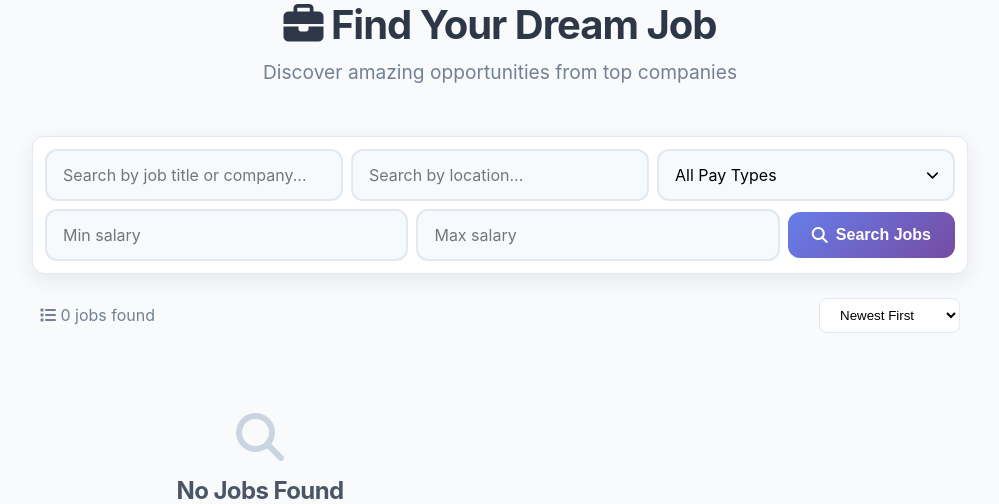
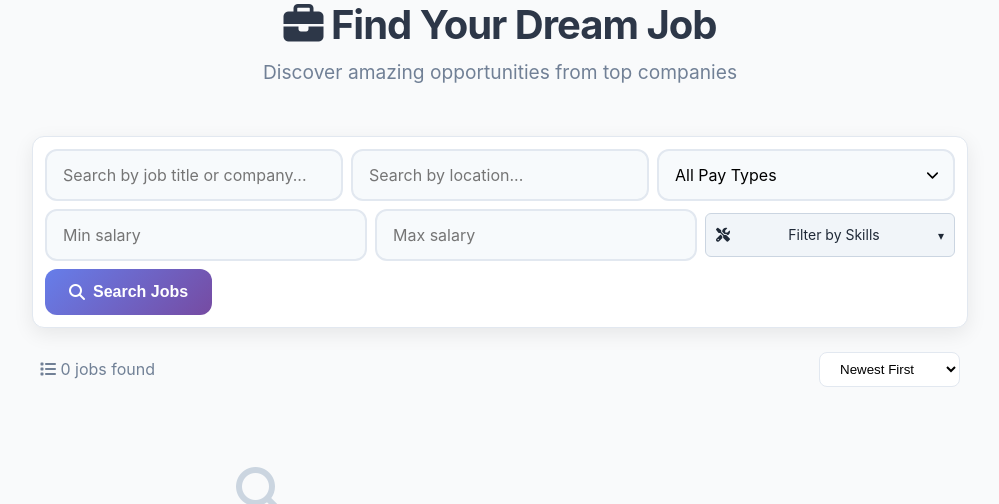
Before and after one commit to ntran306/GTJobSearch, a Django app: page /jobs/ in a window 1280 px wide. Shown: the part 150-654 px from the top of the page, without its empty margins (140-1139 px from the left). Run offline with Django 5.2, Linux system fonts and the light colour scheme; data that the repository does not hold is empty.

Commit message:
Working Skills Product

```diff
--- a/GTJobSearch/static/css/style.css
+++ b/GTJobSearch/static/css/style.css
@@ -1678,3 +1678,48 @@ footer {
     margin-bottom: 1.5rem;
     box-shadow: 0 1px 3px rgba(0,0,0,0.1);
 }
+.dropdown-checklist {
+  position: relative;
+  display: inline-block;
+  width: 250px;
+  font-size: 14px;
+}
+
+.dropdown-header {
+  background: #f1f5f9;
+  padding: 10px;
+  border: 1px solid #cbd5e1;
+  border-radius: 6px;
+  cursor: pointer;
+  display: flex;
+  justify-content: space-between;
+  align-items: center;
+}
+
+.dropdown-list {
+  display: none; /* hidden by default */
+  position: absolute;
+  background: white;
+  border: 1px solid #cbd5e1;
+  border-radius: 6px;
+  max-height: 200px;
+  overflow-y: auto;
+  margin-top: 4px;
+  width: 100%;
+  z-index: 10;
+  box-shadow: 0px 2px 6px rgba(0,0,0,0.1);
+}
+
+.dropdown-item {
+  display: block;
+  padding: 6px 10px;
+  cursor: pointer;
+}
+
+.dropdown-item:hover {
+  background: #f8fafc;
+}
+
+.dropdown-checklist .arrow {
+  font-size: 12px;
+}
--- a/accounts/models.py
+++ b/accounts/models.py
@@ -9,9 +9,10 @@ class JobSeekerProfile(models.Model):
         ('private', 'Visible to Me Only'),
     ]
 
+
     user = models.OneToOneField(User, on_delete=models.CASCADE)
     headline = models.CharField(max_length=255, blank=True)
-    skills = models.TextField(blank=True)
+    skills = models.ManyToManyField('jobs.Skill', blank=True, help_text="Select your skills")
     education = models.TextField(blank=True)
     work_experience = models.TextField(blank=True)
     links = models.URLField(blank=True, null=True)  # <-- make optional
--- a/accounts/templatetags/custom_filters.py
+++ b/accounts/templatetags/custom_filters.py
@@ -3,8 +3,17 @@ from django import template
 register = template.Library()
 
 @register.filter
-def split(value, delimiter=","):
-    """Split a string by delimiter and return a list."""
-    if value:
-        return [item.strip() for item in value.split(delimiter)]
-    return []
+def split(value, delimiter=','):
+    """
+    Split a string by delimiter, or return queryset items for many-to-many fields
+    """
+    # If it's a ManyRelatedManager (many-to-many field), return all items
+    if hasattr(value, 'all'):
+        return value.all()
+
+    # If it's a string, split it
+    if isinstance(value, str):
+        return value.split(delimiter)
+
+    # Otherwise return as-is
+    return value
--- a/jobs/templates/jobs/index.html
+++ b/jobs/templates/jobs/index.html
@@ -48,6 +48,22 @@
                 name="max_salary"
                 placeholder="Max salary"
                 value="{{ request.GET.max_salary }}">
+
+            <div class="dropdown-checklist">
+                <div class="dropdown-header" onclick="toggleDropdown()">
+                    <i class="fas fa-tools"></i> Filter by Skills
+                    <span class="arrow">&#9662;</span>
+                </div>
+                <div id="skillsDropdown" class="dropdown-list" style="display: none;">
+                    {% for skill in all_skills %}
+                    <label class="dropdown-item">
+                        <input type="checkbox" name="skills" value="{{ skill.name }}"
+                            {% if skill.name in selected_skills %}checked{% endif %}>
+                        {{ skill.name }}
+                    </label>
+                    {% endfor %}
+                </div>
+            </div>
 
             <button type="submit" class="search-btn">
                 <i class="fas fa-search"></i>
@@ -123,5 +139,11 @@
 
     </div>
 
+    <script>
+        function toggleDropdown() {
+        const dropdown = document.getElementById("skillsDropdown");
+        dropdown.style.display = (dropdown.style.display === "block") ? "none" : "block";
+        }
+    </script>
 </body>
 {% endblock %}
--- a/jobs/views.py
+++ b/jobs/views.py
@@ -1,6 +1,6 @@
 from django.shortcuts import render, get_object_or_404
 from django.db.models import Q
-from .models import Job
+from .models import Job, Skill
 
 
 def index(request):
@@ -9,6 +9,7 @@ def index(request):
     min_salary = request.GET.get("min_salary")
     max_salary = request.GET.get("max_salary")
     location = request.GET.get("location")
+    skills_filter = request.GET.getlist('skills')  # Get skills filter
 
     jobs = Job.objects.all()
 
@@ -28,7 +29,21 @@ def index(request):
     if location:
         jobs = jobs.filter(location__icontains=location)
 
-    return render(request, "jobs/index.html", {"jobs": jobs})
+    # Filter by skills
+    if skills_filter and skills_filter != ['']:
+        jobs = jobs.filter(
+            Q(required_skills__name__in=skills_filter) |
+            Q(preferred_skills__name__in=skills_filter)
+        ).distinct()
+
+    # Get all skills for the dropdown
+    all_skills = Skill.objects.all().order_by('name')
+
+    return render(request, "jobs/index.html", {
+        "jobs": jobs,
+        "all_skills": all_skills,
+        "selected_skills": skills_filter
+    })
 
 
 def show(request, id):
```
Also changed, not shown: accounts/forms.py (+21 -3 lines), jobs/management/commands/populate_skills.py (added, +21 -0 lines), jobs/models.py (+49 -0 lines), jobs/templates/jobs/job.html (+21 -0 lines), accounts/migrations/0001_initial.py, accounts/migrations/0002_recruiterprofile.py (deleted), jobs/management/__init__.py (added), jobs/management/commands/__init__.py (added), jobs/migrations/0001_initial.py, jobs/migrations/0002_remove_job_pay_job_company_job_pay_max_job_pay_min.py (deleted), jobs/migrations/0003_job_location_job_pay_type_alter_job_company.py (deleted), jobs/migrations/0004_job_latitude_job_longitude.py (deleted).
